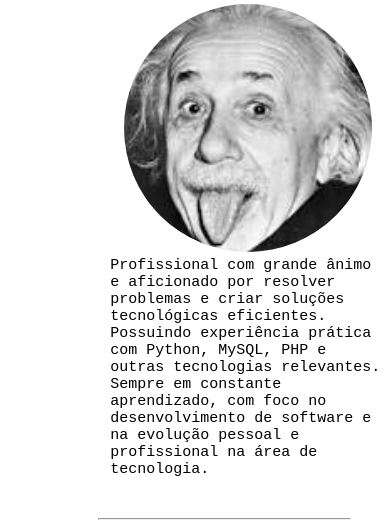
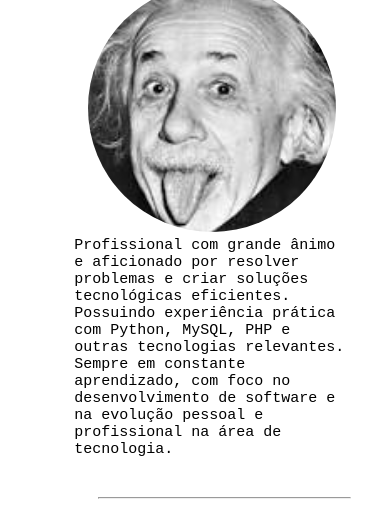
Before and after one commit to tiagoboldori/me, a plain HTML site: page index.html in a window 390 px wide. Shown: the part 90-622 px from the top of the page. Drawn offline with Linux system fonts and the light colour scheme.

```diff
--- a/css/estilos.css
+++ b/css/estilos.css
@@ -321,7 +321,8 @@
     }
     .content{
         padding: 0px;
-        margin: 40px;
+        padding-right: 70px;
+        margin: 0 auto;
         width: 65vw;
         display: block;
 
```
